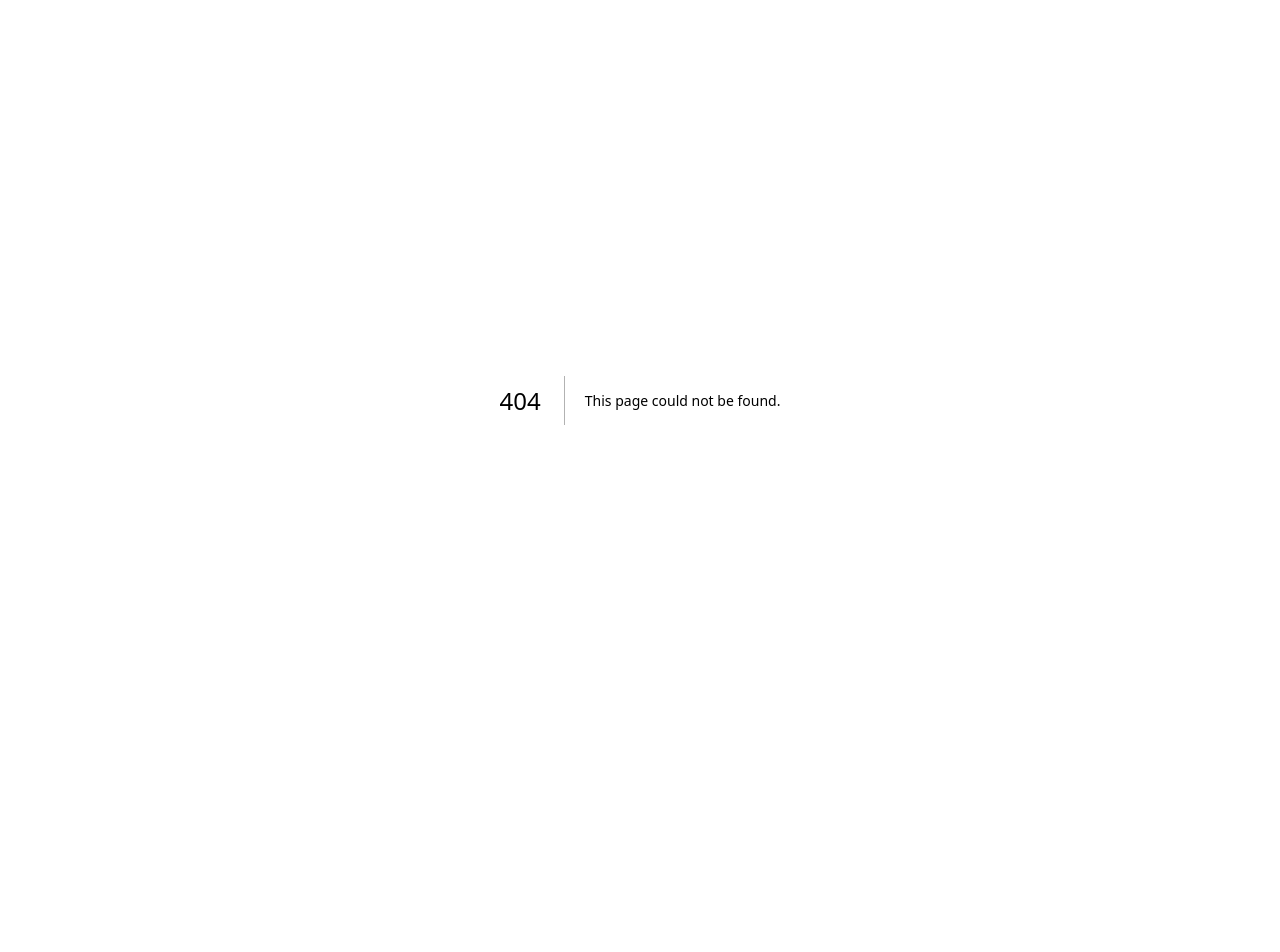
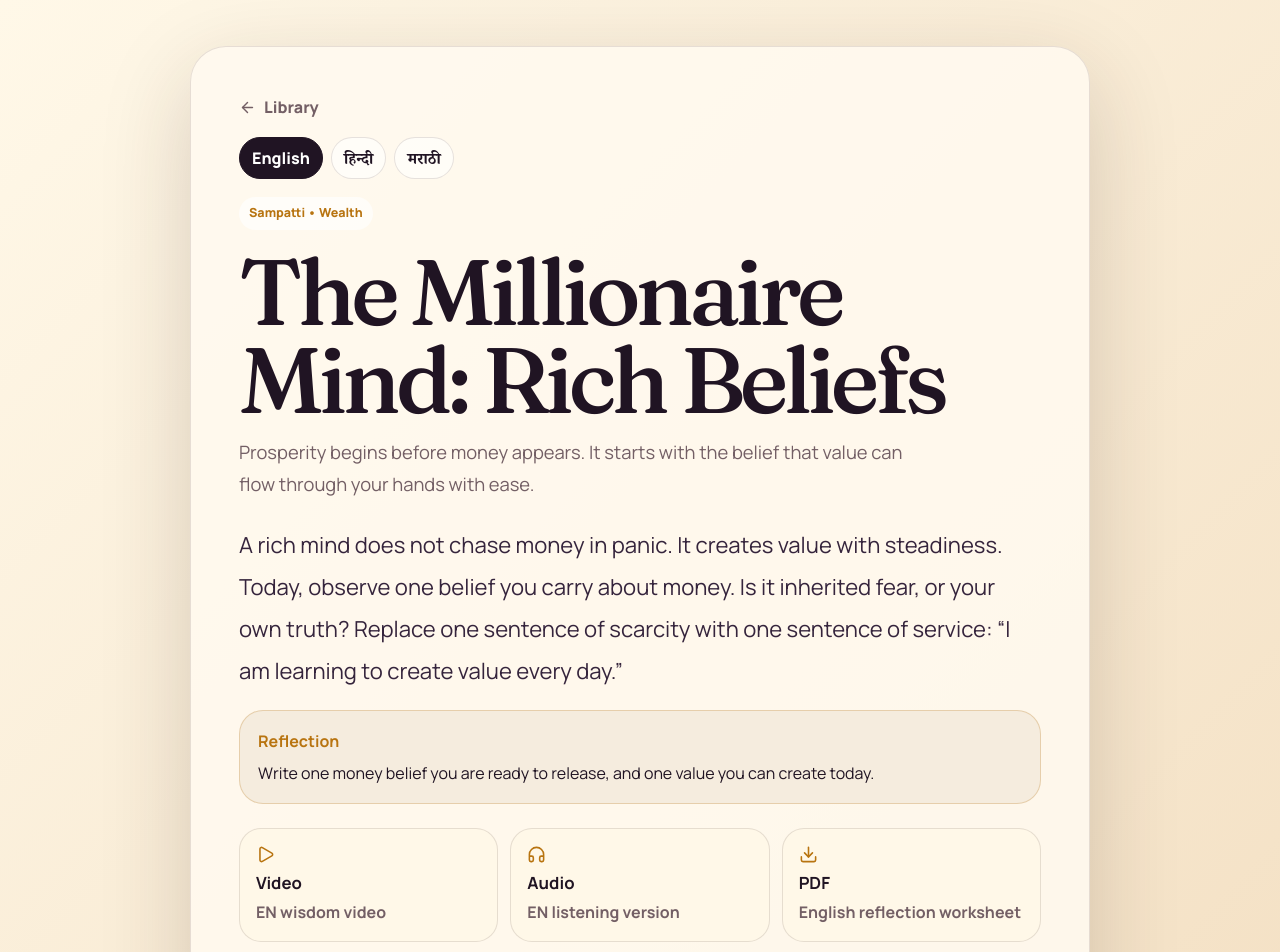
Before and after one commit to atharvainamdar/sampurna-wisdom, a Next.js app: page /en/wisdom/2026-05-13-millionaire-mind in a window 1280 px wide. Before the commit this address had no page. Shown: the top 952 px of the page. Before the commit the page ends 800 px from the top, so only its background shows below. Built offline with nearby package versions, Linux system fonts and the light colour scheme.

Commit message:
Add language-specific wisdom pages
Co-authored-by: openhands <openhands@all-hands.dev>

```diff
--- /dev/null
+++ b/app/[lang]/wisdom/[slug]/page.tsx
@@ -0,0 +1,76 @@
+import Link from 'next/link';
+import { notFound } from 'next/navigation';
+import type { Metadata } from 'next';
+import { ArrowLeft, Download, Headphones, Play, Share2 } from 'lucide-react';
+import { BRAND, DEFAULT_POSTS, getPillar, LANGUAGES, Language } from '@/lib/content';
+
+const isLanguage = (value: string): value is Language => LANGUAGES.some((language) => language.code === value);
+
+export function generateStaticParams() {
+  return LANGUAGES.flatMap((language) => DEFAULT_POSTS.map((post) => ({ lang: language.code, slug: post.id })));
+}
+
+export function generateMetadata({ params }: { params: { lang: string; slug: string } }): Metadata {
+  const post = DEFAULT_POSTS.find((item) => item.id === params.slug);
+  const lang = isLanguage(params.lang) ? params.lang : 'en';
+
+  if (!post) return {};
+
+  return {
+    title: `${post.title[lang]} — ${BRAND.siteName}`,
+    description: post.excerpt[lang],
+    alternates: {
+      canonical: `/${lang}/wisdom/${post.id}`,
+      languages: Object.fromEntries(LANGUAGES.map((language) => [language.code, `/${language.code}/wisdom/${post.id}`])),
+    },
+    openGraph: {
+      title: post.title[lang],
+      description: post.excerpt[lang],
+      type: 'article',
+      publishedTime: post.date,
+      locale: lang === 'en' ? 'en_IN' : lang === 'hi' ? 'hi_IN' : 'mr_IN',
+    },
+  };
+}
+
+export default function WisdomDetailPage({ params }: { params: { lang: string; slug: string } }) {
+  if (!isLanguage(params.lang)) notFound();
+
+  const post = DEFAULT_POSTS.find((item) => item.id === params.slug);
+  if (!post) notFound();
+
+  const language = params.lang;
+  const media = post.media[language];
+  const pillar = getPillar(post.pillar);
+
+  return (
+    <main className="wisdom-detail-shell">
+      <article className="wisdom-detail-card" style={{ '--pillar': pillar.tone } as React.CSSProperties}>
+        <Link href="/library" className="detail-back"><ArrowLeft size={17} /> Library</Link>
+        <div className="detail-language-switcher">
+          {LANGUAGES.map((item) => (
+            <Link className={item.code === language ? 'active' : ''} href={`/${item.code}/wisdom/${post.id}`} key={item.code}>{item.native}</Link>
+          ))}
+        </div>
+        <span className="pillar-pill">{pillar.name[language]} • {pillar.english}</span>
+        <h1>{post.title[language]}</h1>
+        <p className="detail-excerpt">{post.excerpt[language]}</p>
+        <div className="detail-body devanagari-aware">
+          <p>{post.body[language]}</p>
+          <aside>
+            <strong>Reflection</strong>
+            <span>{post.reflection[language]}</span>
+          </aside>
+        </div>
+        <section className="detail-media-grid">
+          <a href={media.videoUrl || BRAND.youtube} target="_blank" rel="noreferrer"><Play size={19} /><strong>Video</strong><span>{language.toUpperCase()} wisdom video</span></a>
+          <a href={media.audioUrl || '#'}><Headphones size={19} /><strong>Audio</strong><span>{language.toUpperCase()} listening version</span></a>
+          {media.resources.map((resource) => (
+            <a href={resource.url} key={resource.url}><Download size={19} /><strong>{resource.kind.toUpperCase()}</strong><span>{resource.label}</span></a>
+          ))}
+        </section>
+        <a className="detail-share" href={`https://wa.me/?text=${encodeURIComponent(post.title[language] + ' — ' + BRAND.siteName)}`} target="_blank" rel="noreferrer"><Share2 size={18} /> Share with family</a>
+      </article>
+    </main>
+  );
+}
--- a/app/globals.css
+++ b/app/globals.css
@@ -359,3 +359,23 @@ button { cursor: pointer; }
   .calendar-day { min-height: 62px; border-radius: 13px; padding: 7px; }
   .calendar-day small { display: none; }
 }
+.wisdom-detail-shell { min-height: 100vh; padding: 18px; display: grid; place-items: start center; background: linear-gradient(135deg, #fff8e8, #f3dfc2); }
+.wisdom-detail-card { width: min(900px, 100%); margin: 28px auto; border: 1px solid var(--line); border-radius: 36px; background: rgba(255,250,240,.88); box-shadow: var(--shadow); padding: clamp(20px, 5vw, 48px); }
+.detail-back { display: inline-flex; align-items: center; gap: 8px; color: var(--muted); font-weight: 900; margin-bottom: 18px; }
+.detail-language-switcher { display: flex; flex-wrap: wrap; gap: 8px; margin-bottom: 18px; }
+.detail-language-switcher a { padding: 8px 12px; border-radius: 999px; border: 1px solid var(--line); background: rgba(255,255,255,.58); font-weight: 900; }
+.detail-language-switcher a.active { background: var(--ink); color: #fff; border-color: var(--ink); }
+.wisdom-detail-card h1 { margin: 18px 0 12px; font-family: var(--font-display), var(--font-devanagari); font-size: clamp(2.4rem, 8vw, 5.8rem); line-height: .95; letter-spacing: -.055em; }
+.detail-excerpt { color: var(--muted); font-size: 1.15rem; line-height: 1.75; max-width: 62ch; }
+.detail-body { margin-top: 24px; display: grid; gap: 18px; }
+.detail-body > p { margin: 0; font-size: clamp(1.1rem, 3vw, 1.38rem); line-height: 1.9; color: #35243c; }
+.detail-body aside { padding: 18px; border-radius: 24px; background: color-mix(in srgb, var(--pillar) 14%, white); border: 1px solid color-mix(in srgb, var(--pillar) 25%, transparent); }
+.detail-body aside strong, .detail-body aside span { display: block; }
+.detail-body aside strong { color: var(--pillar); margin-bottom: 8px; }
+.detail-media-grid { display: grid; gap: 12px; margin-top: 24px; }
+.detail-media-grid a { display: grid; gap: 6px; padding: 16px; border: 1px solid var(--line); border-radius: 22px; background: #fff8e8; }
+.detail-media-grid a svg { color: var(--pillar); }
+.detail-media-grid a strong { font-size: 1.05rem; }
+.detail-media-grid a span { color: var(--muted); font-weight: 700; line-height: 1.45; }
+.detail-share { display: inline-flex; align-items: center; justify-content: center; gap: 8px; margin-top: 22px; min-height: 48px; padding: 12px 18px; border-radius: 999px; color: #fff; background: #128c4a; font-weight: 900; }
+@media (min-width: 760px) { .detail-media-grid { grid-template-columns: repeat(3, 1fr); } }
--- a/app/sitemap.ts
+++ b/app/sitemap.ts
@@ -1,12 +1,24 @@
 import type { MetadataRoute } from 'next';
+import { DEFAULT_POSTS, LANGUAGES } from '@/lib/content';
 
-const routes = ['', '/today', '/library', '/pillars', '/about', '/community'];
+const baseRoutes = ['', '/today', '/library', '/pillars', '/about', '/community'];
 
 export default function sitemap(): MetadataRoute.Sitemap {
-  return routes.map((route) => ({
+  const staticRoutes = baseRoutes.map((route) => ({
     url: `https://fabselfhelp.com${route}`,
     lastModified: new Date(),
     changeFrequency: route === '' || route === '/today' ? 'daily' : 'weekly',
     priority: route === '' ? 1 : 0.8,
-  }));
+  })) satisfies MetadataRoute.Sitemap;
+
+  const wisdomRoutes = LANGUAGES.flatMap((language) =>
+    DEFAULT_POSTS.map((post) => ({
+      url: `https://fabselfhelp.com/${language.code}/wisdom/${post.id}`,
+      lastModified: new Date(post.date),
+      changeFrequency: 'monthly' as const,
+      priority: 0.7,
+    }))
+  );
+
+  return [...staticRoutes, ...wisdomRoutes];
 }
--- a/components/wisdom-experience.tsx
+++ b/components/wisdom-experience.tsx
@@ -168,12 +168,12 @@ export function WisdomExperience({ focus }: { focus: Focus }) {
           {filteredPosts.map((post, index) => {
             const itemPillar = getPillar(post.pillar);
             return (
-              <article className="post-card reveal" style={{ '--delay': `${index * 80}ms`, '--pillar': itemPillar.tone } as React.CSSProperties} key={post.id}>
+              <Link className="post-card reveal" href={`/${language}/wisdom/${post.id}`} style={{ '--delay': `${index * 80}ms`, '--pillar': itemPillar.tone } as React.CSSProperties} key={post.id}>
                 <span>{itemPillar.name[language]}</span>
                 <h3>{post.title[language]}</h3>
                 <p>{post.excerpt[language]}</p>
                 <small>{new Date(post.date).toLocaleDateString(language === 'en' ? 'en-IN' : language === 'hi' ? 'hi-IN-u-nu-deva' : 'mr-IN')}</small>
-              </article>
+              </Link>
             );
           })}
         </div>
```
